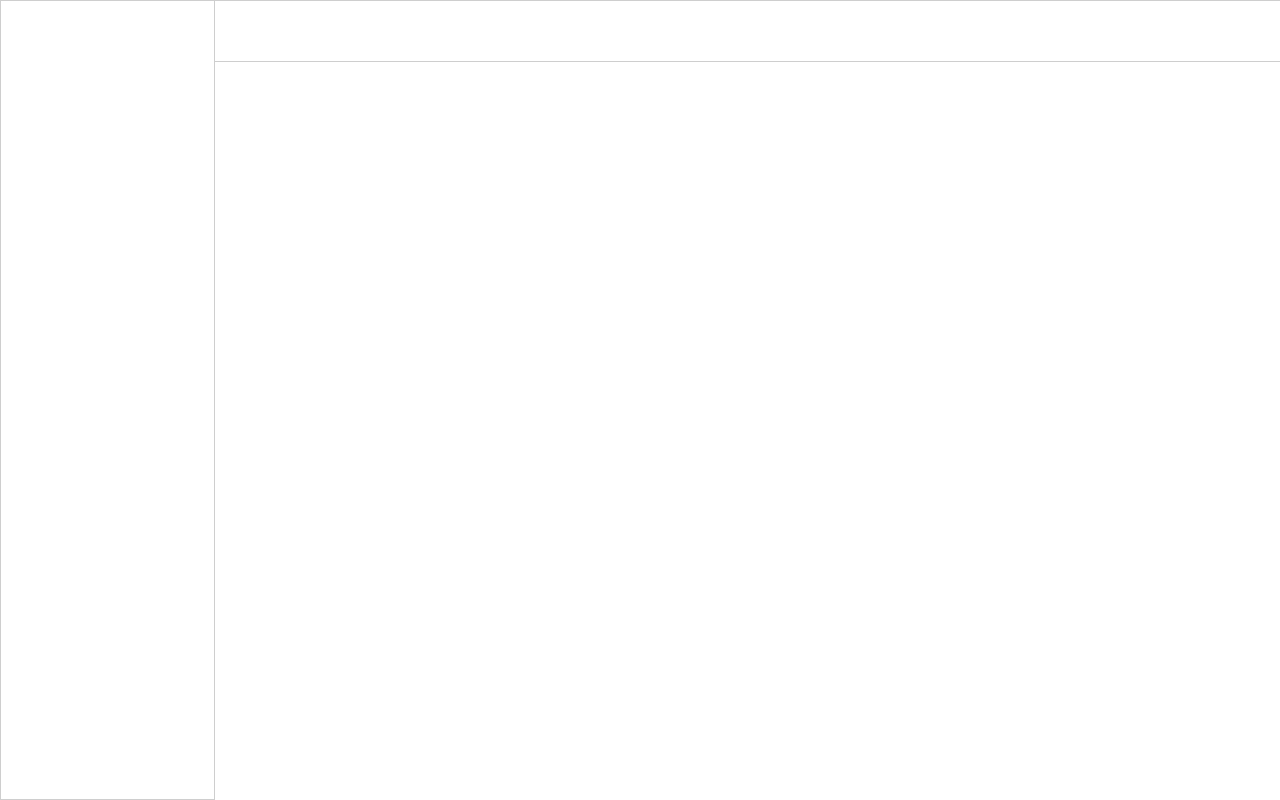
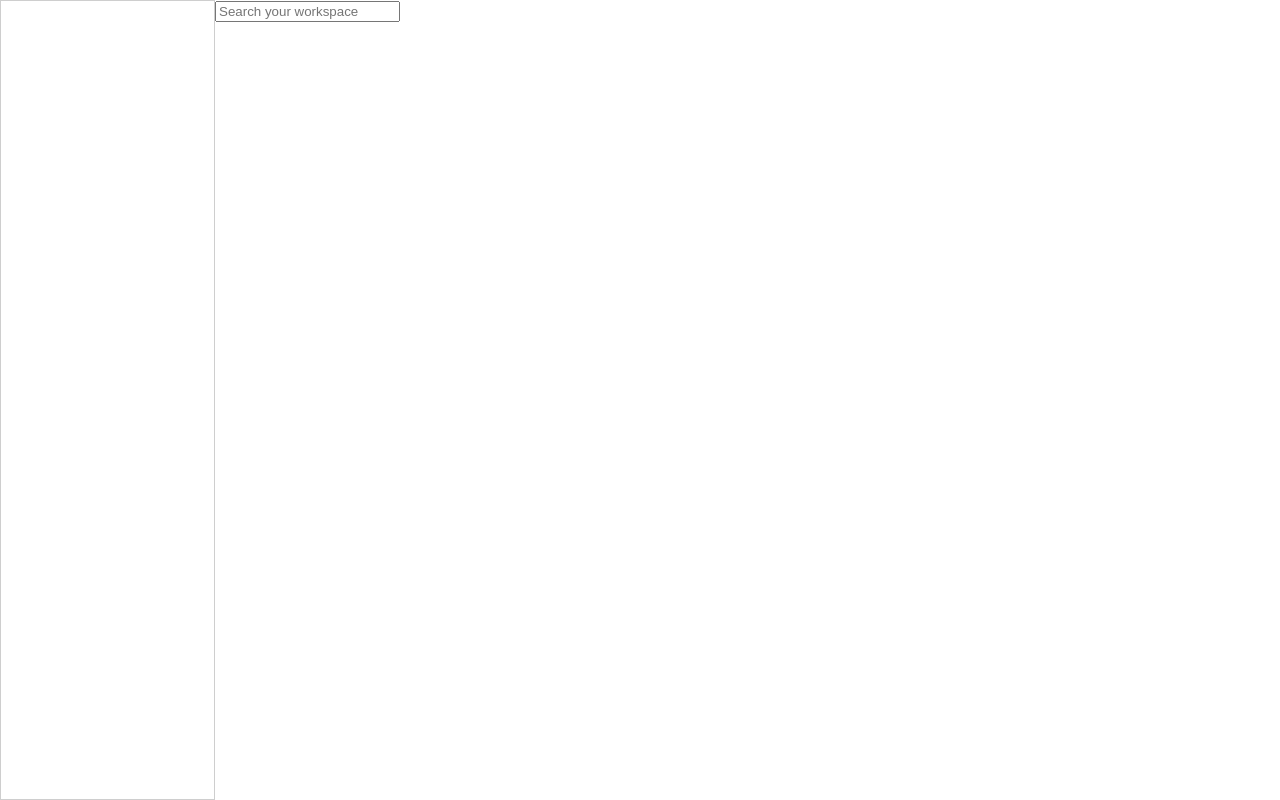
Before and after one commit to zurichat/zc_plugin_noticeboard, a React (Create React App) app in the folder frontend/: page / in a window 1280 px wide. Built offline with nearby package versions, Linux system fonts and the light colour scheme.

Commit message:
#235-JSX for the main header

```diff
--- a/frontend/src/components/Header/Header.jsx
+++ b/frontend/src/components/Header/Header.jsx
@@ -1,11 +1,24 @@
 import React from 'react'
+
 import "./Header.css"
 
-function Header() {
+const Header = () => {
     return (
-        <div className="header">
-
-        </div>
+        <header claassName='header'>
+            <div className='header__left-container'>
+                <form className='header__form'>
+                    <input className='header__form-input' type='text' placeholder='Search your workspace' />
+                </form>
+            </div>
+            <div className='header__right-container'>
+                <div className='header__settings'>
+                    <img className='header__setiings-icon' src='' />
+                </div>
+                <div className='header__profile'>
+                    <img className='header__profile-image' src='' />
+                </div>
+            </div>
+        </header>
     )
 }
 
```
Also changed, not shown: 2 other files (tests, documents, lock files or other folders).
